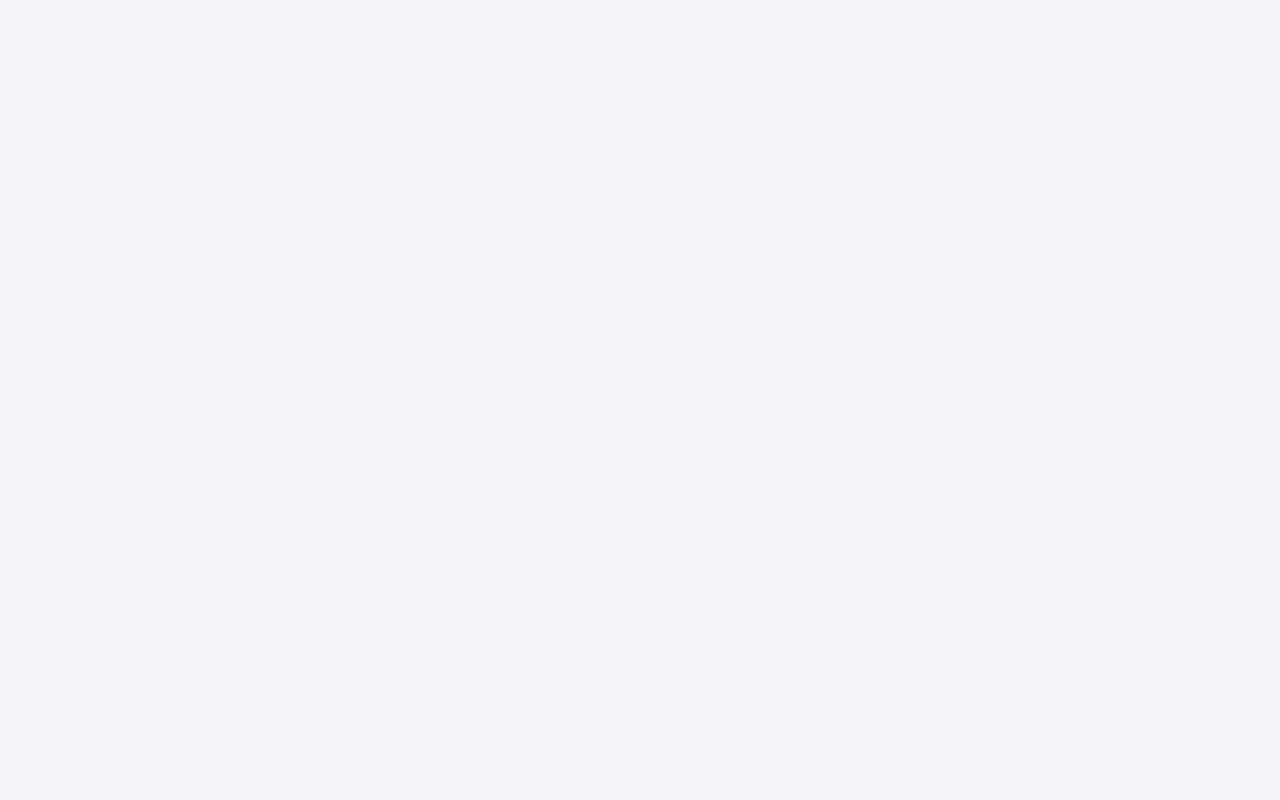
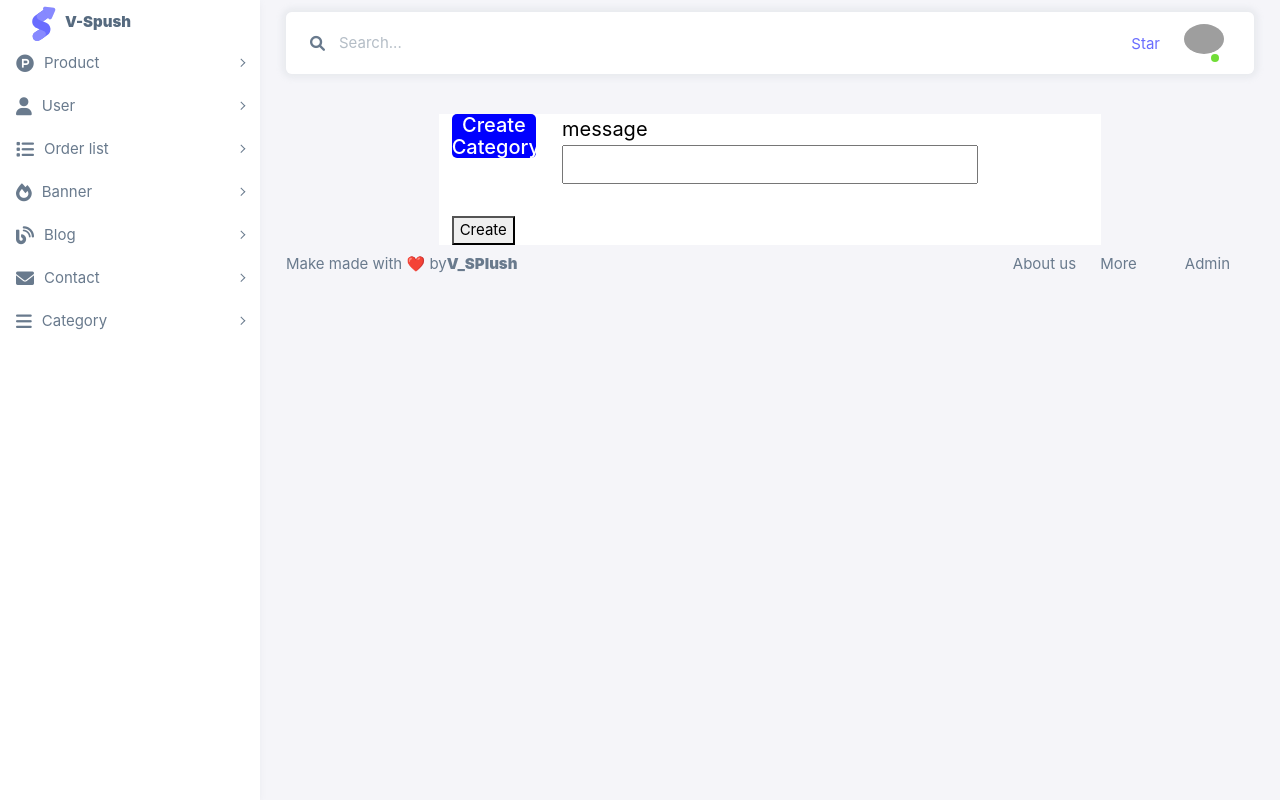
Before and after one commit to HoThiSang/V-Spush-front-end-admin, a React (Create React App) app: page /create-category in a window 1280 px wide. Before the commit this address had no page. Built offline with nearby package versions, Linux system fonts and the light colour scheme; grey boxes are pictures that could not be loaded; a web font is replaced by a local one.

Commit message:
feat: handle-api-create-category refer to 225

```diff
--- a/src/App.js
+++ b/src/App.js
@@ -1,6 +1,5 @@
 import {  Routes, Route, Navigate } from "react-router-dom";
-
-import { Order, Blog, CreateBlog, ShowContact, UpdateContact, UpdateBlog, Product, ShowCategory, DetailCategory, DeleteCategory, CreateBanner } from "./pages";
+import { Order, Blog, CreateBlog, ShowContact, UpdateContact, UpdateBlog, Product, ShowCategory, DetailCategory, DeleteCategory, CreateBanner,CreateCategory} from "./pages";
 import Login from "./pages/Login";
 import React from "react";
 import Banner from "./pages/Banner";
@@ -23,6 +22,8 @@ function App() {
         <Route path="/categories" element={<ShowCategory />} />
         <Route path="/detail-category/:id" element={<DetailCategory />} />
         <Route path="/delete-category/:id" element={<DeleteCategory />} />
+        <Route path="/create-category" element={<CreateCategory />} />
+
       </Routes>
 
   );
--- a/src/components/Contact.js
+++ b/src/components/Contact.js
@@ -1,6 +1,6 @@
 
 function Contact(props) {
-  const { title,name, value } = props;
+  const { title,name, value, onChange } = props;
   return (
     <div className="row">
     <div className="col-lg-2">
@@ -14,9 +14,10 @@ function Contact(props) {
         <input
           type="text"
           name=""
-          id=""
+           id="message"
           value={value}
           className="input-update-contact"
+          onChange={props.onChange}
         />
       </div>
       <div className="col-lg-2"></div>
--- /dev/null
+++ b/src/pages/Category/CreateCategory.js
@@ -0,0 +1,65 @@
+import { useState } from "react";
+import { useForm } from "react-hook-form";
+import axiosService from "../../services/configAxios";
+import { useNavigate } from "react-router";
+import AdminLayout from "../../layouts/AdminLayout";
+import Contact from "../../components/Contact";
+function CreateCategory() {
+  const [category_name, setName] = useState("");
+  const [success, setSuccess] = useState("Let's create");
+
+  const navigate = useNavigate();
+  const {
+    register,
+    handleSubmit,
+    formState: { errors },
+  } = useForm();
+  const createCategory = async (e) => {
+    e.preventDefault();
+    try {
+      const response = await axiosService.post(`/categories-create`, {
+        category_name,
+      });
+      setSuccess("Create category successfully");
+    } catch (error) {
+      console.log("Error create category", error);
+    }
+  };
+  const getName = (e) => {
+    setName(e.target.value);
+    console.log(e.target.value);
+  };
+  return (
+    <>
+      <AdminLayout>
+        <div className="container">
+          <div className="row row-update-contact">
+            <div className="col-lg-2"></div>
+            <div className="col-lg-8 form-update-contact">
+              <form onSubmit={handleSubmit(createCategory)}>
+                <Contact
+                  name ="Category name"
+                  value={category_name}
+                  title="Create Category"
+                  onChange={getName}
+                  {...register("message", {
+                    required: "Message is required",
+                    validate: (value) =>
+                      value.length > 10 ||
+                      "Message must be longer than 10 characters",
+                  })}
+                />
+<br />
+                {errors.message && (
+                  <p className="error-input">{errors.message.message}</p>
+                )}
+                <button type="submit">Create</button>
+              </form>
+            </div>
+          </div>
+        </div>
+      </AdminLayout>
+    </>
+  );
+}
+export default CreateCategory;
--- a/src/pages/index.js
+++ b/src/pages/index.js
@@ -10,3 +10,4 @@ export {default as Product } from './Product/index'
 export {default as ShowCategory} from './Category/index'
 export {default as DetailCategory} from './Category/DetailCategory'
 export {default as DeleteCategory} from './Category/DeleteCategory'
+export {default as CreateCategory} from './Category/CreateCategory'
```
